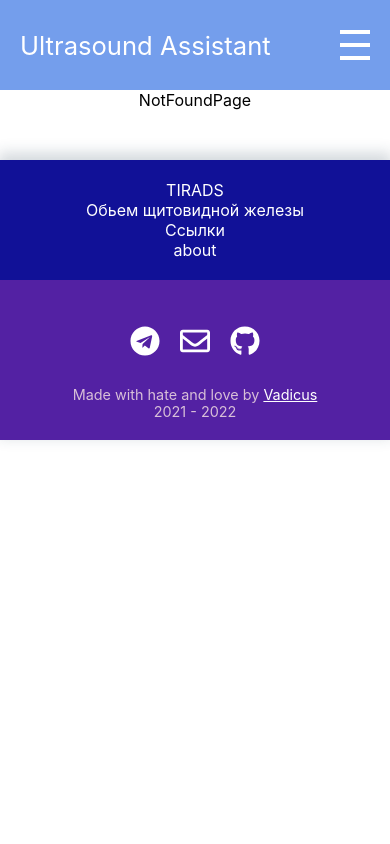
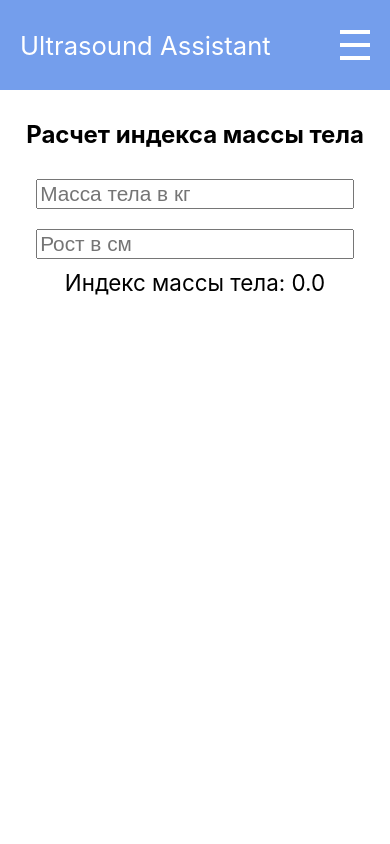
Before and after one commit to vadicusrad/acr-tirads, a React (Create React App) app: page /body_mass_index in a window 390 px wide. Shown: the top 844 px of the page. Built offline with nearby package versions, Linux system fonts and the light colour scheme.

Commit message:
Added body mass index calculation component

```diff
--- a/src/App.js
+++ b/src/App.js
@@ -8,6 +8,7 @@ import NotFoundPage from "./Components/NotFoundPage/NotFoundPage";
 import Layout from "./Components/Layout/Layout";
 import TirVolume from "./Components/TirVolume/TirVolume";
 import ProstateVolumeCalc from "./Components/ProstateVolumeCalc/ProstateVolumeCalc";
+import BodyMassIndex from "./Components/BudyMassIndex/BodyMassIndex";
 
 function App() {
   const [compositionCount, setCompositionCount] = useState(0);
@@ -54,6 +55,7 @@ function App() {
           />
           <Route path="tireoid_volume" element={<TirVolume />} />
           <Route path="prostate_volume" element={<ProstateVolumeCalc />} />
+          <Route path="body_mass_index" element={<BodyMassIndex />} />
           <Route path="about" element={<About />} />
           <Route path="links" element={<Links />} />
 
--- /dev/null
+++ b/src/Components/BudyMassIndex/BodyMassIndex.css
@@ -0,0 +1,24 @@
+.bodyMassIndex-inputs input {
+  margin: 10px;
+}
+.bodyMassIndex-result {
+  text-align: center;
+}
+
+@media screen and (max-width: 500px) {
+  .bodyMassIndex {
+    padding: 10px;
+  }
+  .bodyMassIndex-inputs {
+    display: flex;
+    flex-direction: column;
+    font-size: 1.2rem;
+  }
+
+  .bodyMassIndex-inputs input {
+    font-size: 1.3rem;
+  }
+  .bodyMassIndex-result {
+    font-size: 1.4rem;
+  }
+}
--- /dev/null
+++ b/src/Components/BudyMassIndex/BodyMassIndex.js
@@ -0,0 +1,48 @@
+import "./BodyMassIndex.css";
+import { useState } from "react";
+
+function BodyMassIndex() {
+  const [bodyParams, setBodyParams] = useState({ mass: 0, height: 1 });
+
+  function bodyMassIndexCalc(mass, height) {
+    const result = (mass / Math.pow(height / 100, 2)).toFixed(1);
+    return result;
+  }
+
+  function handleSetState(key, value) {
+    const newStateObj = { ...bodyParams };
+    newStateObj[key] = value;
+    setBodyParams(newStateObj);
+  }
+
+  return (
+    <div className="component bodyMassIndex">
+      <h2 className="component-title">Расчет индекса массы тела</h2>
+      <div className="bodyMassIndex-inputs">
+        <input
+          placeholder="Масса тела в кг"
+          name="mass"
+          id="bodyMassIndex-mass"
+          type="number"
+          onChange={(e) => handleSetState(e.target.name, e.currentTarget.value)}
+        />
+
+        <input
+          placeholder="Рост в см"
+          name="height"
+          id="bodyMassIndex-height"
+          type="number"
+          onChange={(e) => handleSetState(e.target.name, e.currentTarget.value)}
+        />
+      </div>
+      <div className="bodyMassIndex-result">
+        {`Индекс массы тела: ${bodyMassIndexCalc(
+          bodyParams.mass,
+          bodyParams.height
+        )}`}
+      </div>
+    </div>
+  );
+}
+
+export default BodyMassIndex;
--- a/src/Components/Navbar/Navbar.js
+++ b/src/Components/Navbar/Navbar.js
@@ -26,6 +26,11 @@ function Navbar() {
         <li>
           <NavLink className="navbar-link" to="/prostate_volume">
             Объем простаты
+          </NavLink>
+        </li>
+        <li>
+          <NavLink className="navbar-link" to="/body_mass_index">
+            Индекс массы тела
           </NavLink>
         </li>
         <li>
@@ -79,6 +84,15 @@ function Navbar() {
             <NavLink
               onClick={() => toggleBurgerMenu()}
               className="navbar-burger-link"
+              to="/body_mass_index"
+            >
+              Индекс массы тела
+            </NavLink>
+          </li>
+          <li>
+            <NavLink
+              onClick={() => toggleBurgerMenu()}
+              className="navbar-burger-link"
               to="/links"
             >
               Ссылки
```
